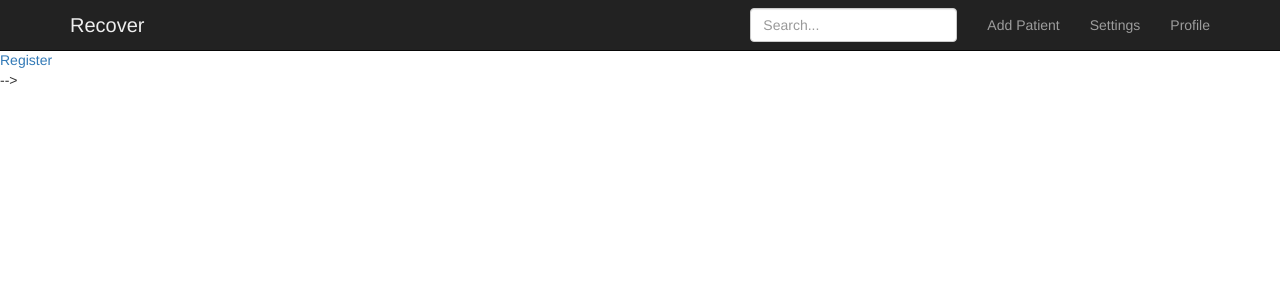
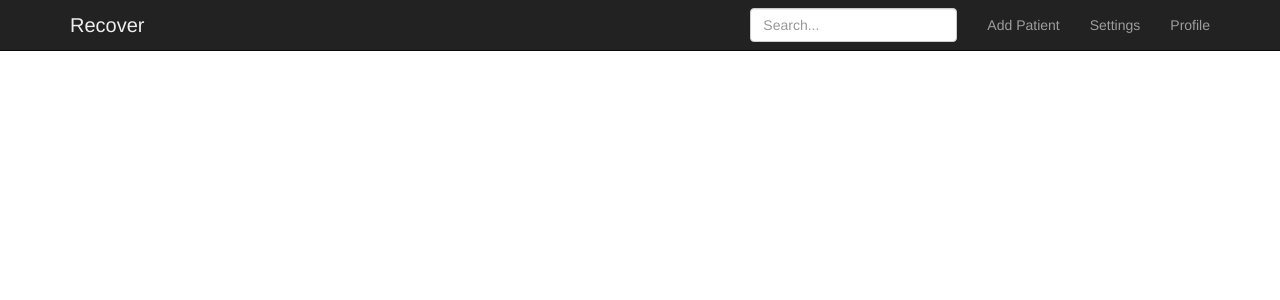
Before and after one commit to SLU-Capstone/Recover, a Flask app: page / in a window 1280 px wide. Shown: the top 300 px of the page. Run offline with Flask 2, Linux system fonts and the light colour scheme; data that the repository does not hold is empty; some libraries are stand-ins or nearby versions.

Commit message:
unbroke physician dashboard view

```diff
--- a/recover/templates/base.html
+++ b/recover/templates/base.html
@@ -26,25 +26,7 @@
 
 <body>
 
-    {%- block topbar -%}
-<!--     <nav class="navbar navbar-inverse navbar-fixed-top">
-        <div class="container">
-            <div class="navbar-header">
-                <h2>
-                    <a href="/" class="brand">Recover</a>
-                    <small>Test</small>
-                    <small><!--suppress HtmlUnknownTarget -->
-                        <a href="/register">Register</a>
-                    </small>
-                </h2>
-            </div>
-            <div class="navbar-collapse">
-            </div>
-        </div>
-    </nav>
- -->
-
-
+{%- block topbar -%}
    <nav class="navbar navbar-inverse navbar-fixed-top">
       <div class="container">
         <div class="navbar-header">
@@ -58,7 +40,7 @@
         </div>
         <div id="navbar" class="navbar-collapse collapse">
           <ul class="nav navbar-nav navbar-right">
-            <li><a href="#">Add Patient</a></li>
+            <li><a href="/register">Add Patient</a></li>
             <li><a href="#">Settings</a></li>
             <li><a href="#">Profile</a></li>
           </ul>
```
